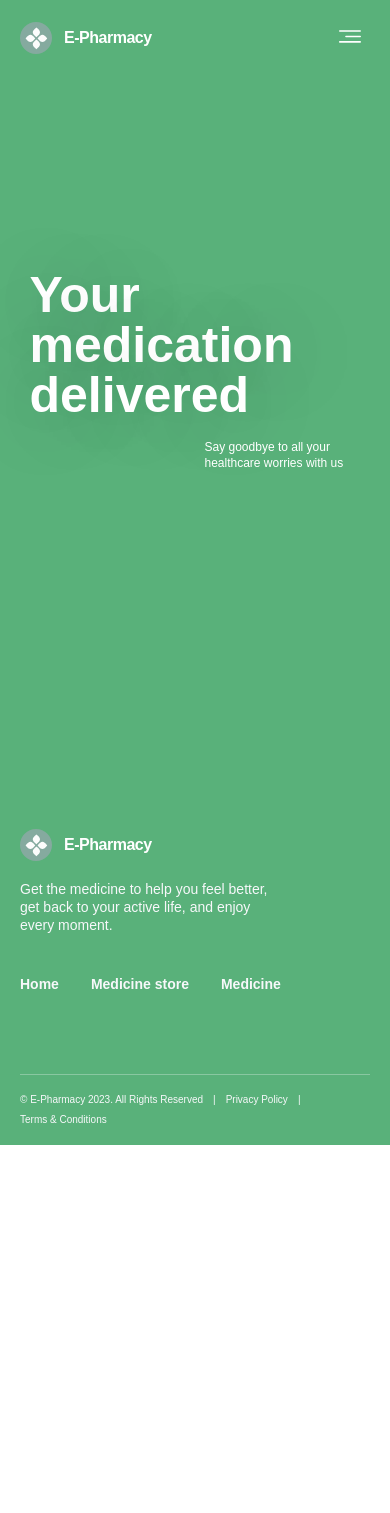
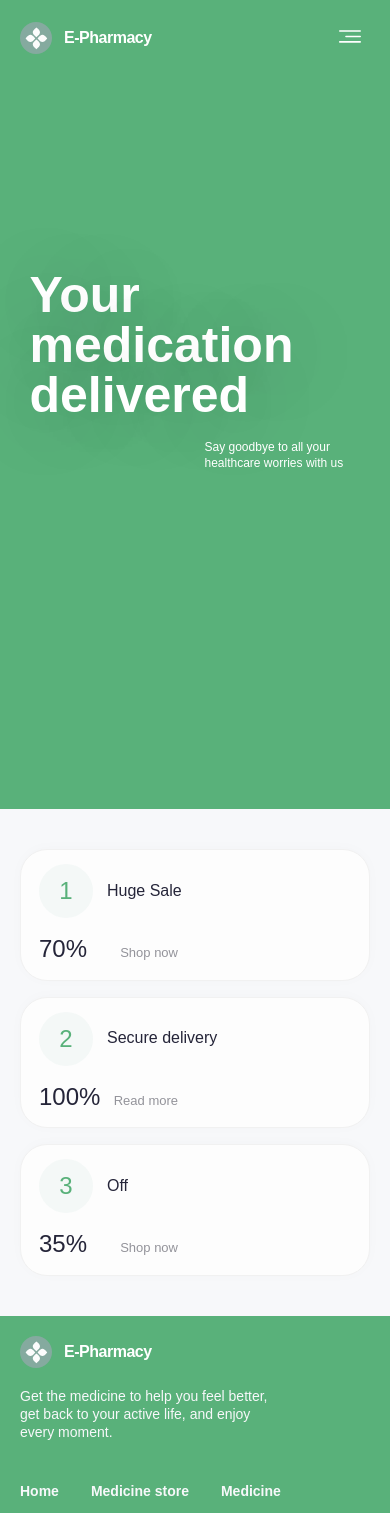
Before and after one commit to DianaKryzhanivska/E-Pharmacy, a React (Create React App) app: page /E-Pharmacy/home in a window 390 px wide. Shown: the top 1513 px of the page. Before the commit the page ends 1145 px from the top, so only its background shows below. Built offline with nearby package versions, Linux system fonts and the light colour scheme.

Commit message:
PromoBanners mobile

```diff
--- a/src/components/Home/Home.jsx
+++ b/src/components/Home/Home.jsx
@@ -1,10 +1,12 @@
 import React from "react";
 import MainBanner from "./MainBanner/MainBanner";
+import PromoBanners from "./PromoBanners/PromoBanners";
 
 const Home = () => {
   return (
     <>
-      <MainBanner></MainBanner>
+      <MainBanner />
+      <PromoBanners />
     </>
   );
 };
--- /dev/null
+++ b/src/components/Home/PromoBanners/PromoBanners.jsx
@@ -0,0 +1,57 @@
+import React from "react";
+import {
+  Banner,
+  Box,
+  Btn,
+  Container,
+  List,
+  Percentage,
+  Round,
+  RoundWithTitle,
+  Title,
+} from "./PromoBanners.styled";
+
+const PromoBanners = () => {
+  return (
+    <>
+      <section>
+        <Container>
+          <List>
+            <Banner>
+              <RoundWithTitle>
+                <Round>1</Round>
+                <Title>Huge Sale</Title>
+              </RoundWithTitle>
+              <Box>
+                <Percentage>70%</Percentage>
+                <Btn type="button">Shop now</Btn>
+              </Box>
+            </Banner>
+            <Banner>
+              <RoundWithTitle>
+                <Round>2</Round>
+                <Title>Secure delivery</Title>
+              </RoundWithTitle>
+              <Box>
+                <Percentage>100%</Percentage>
+                <Btn type="button">Read more</Btn>
+              </Box>
+            </Banner>
+            <Banner>
+              <RoundWithTitle>
+                <Round>3</Round>
+                <Title>Off</Title>
+              </RoundWithTitle>
+              <Box>
+                <Percentage>35%</Percentage>
+                <Btn type="button">Shop now</Btn>
+              </Box>
+            </Banner>
+          </List>
+        </Container>
+      </section>
+    </>
+  );
+};
+
+export default PromoBanners;
--- /dev/null
+++ b/src/components/Home/PromoBanners/PromoBanners.styled.js
@@ -0,0 +1,72 @@
+import styled from "styled-components";
+import { CommonContainer } from "styles/GlobalStyles";
+
+export const Container = styled(CommonContainer)`
+  padding-top: 40px;
+  padding-bottom: 40px;
+  background: ${({ theme }) => theme.colors.lightGray};
+`;
+
+export const List = styled.ul`
+  display: flex;
+  flex-direction: column;
+  gap: 16px;
+`;
+
+export const Banner = styled.li`
+  background: ${({ theme }) => theme.colors.backWhite};
+  padding: 14px 18px;
+  border-radius: 27px;
+  border: 1.155px solid #f1f1f1;
+  box-shadow: 0px -1px 13.858px 0px rgba(29, 30, 33, 0.02);
+`;
+
+export const RoundWithTitle = styled.div`
+  display: flex;
+  gap: 14px;
+  align-items: center;
+  margin-bottom: 14px;
+`;
+
+export const Round = styled.div`
+  width: 54px;
+  height: 54px;
+  display: flex;
+  align-items: center;
+  justify-content: center;
+  background: rgba(231, 241, 237, 0.4);
+  border-radius: 50%;
+  color: ${({ theme }) => theme.colors.green};
+  font-size: 24px;
+  font-weight: 400;
+  line-height: 1em;
+`;
+
+export const Title = styled.h3`
+  color: #252539;
+  font-size: 16px;
+  font-weight: 500;
+  line-height: 1.4em;
+`;
+
+export const Box = styled.div`
+  display: flex;
+  width: 145px;
+  align-items: baseline;
+  justify-content: space-between;
+`;
+
+export const Percentage = styled.p`
+  color: #252539;
+  font-size: 24px;
+  font-weight: 500;
+  line-height: 1.4em;
+`;
+
+export const Btn = styled.button`
+  background: transparent;
+  color: #93939a;
+  font-size: 13px;
+  font-weight: 400;
+  line-height: 1.4em;
+`;
--- a/src/styles/theme.js
+++ b/src/styles/theme.js
@@ -5,6 +5,7 @@ export const theme = {
     lightGray: "#F7F8FA",
     white: "#fff",
     subWhite: "#F1F1F1",
+    backWhite: "#FDFDFD",
     black: "#1D1E21",
     gray: "#93939A",
   },
```
